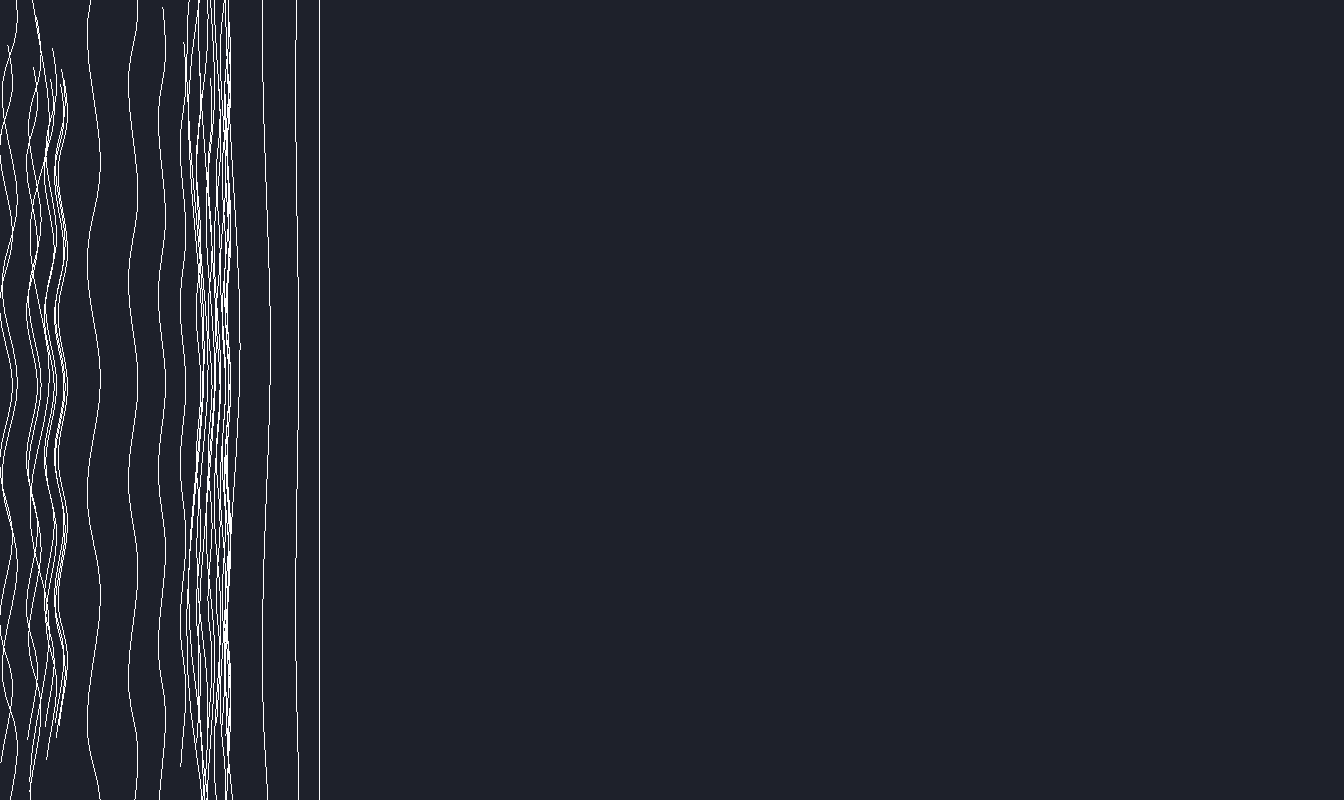
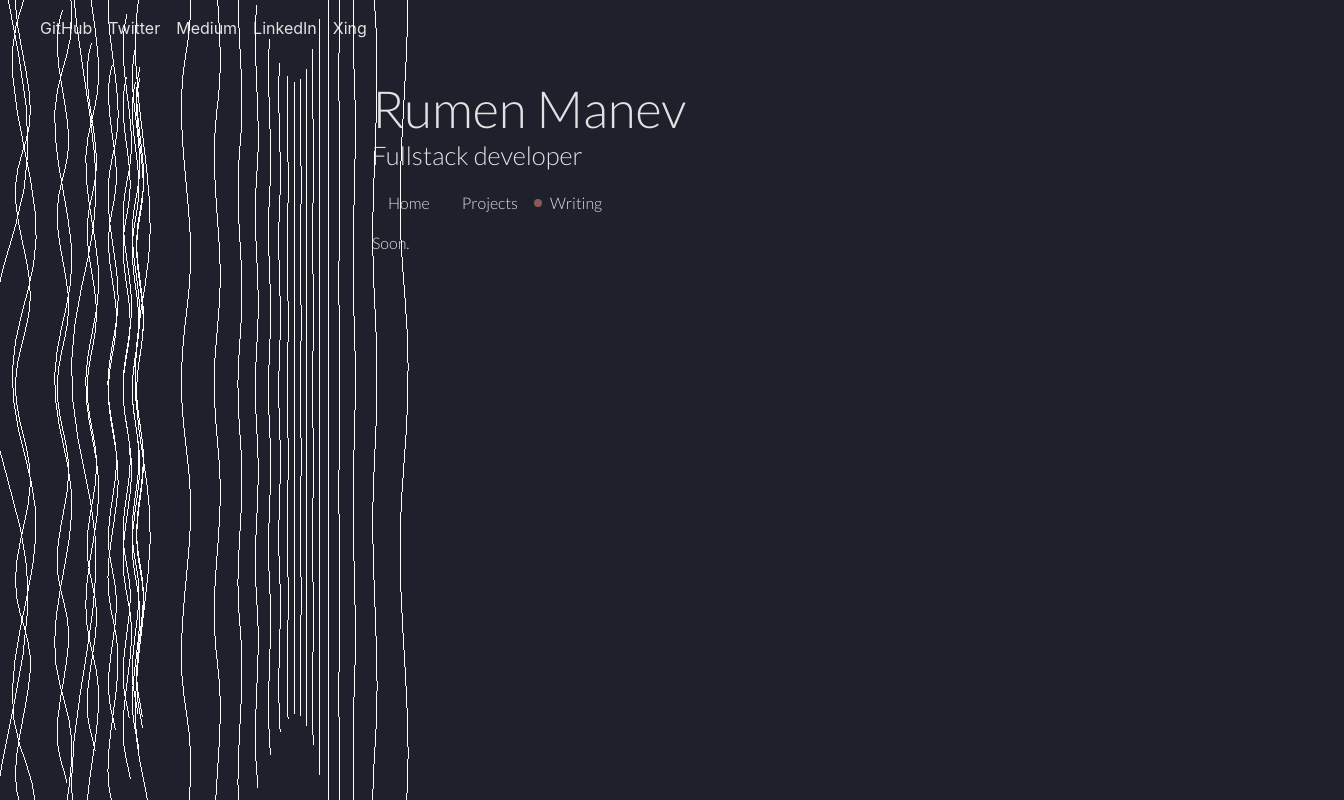
Before and after one commit to rum-n/rmanev9, a React (Vite) app: page /writing in a window 1280 px wide. Before the commit this address had no page. Shown: the whole page, 1344 px wide, since content can reach past the window. Built offline with nearby package versions, Linux system fonts and the light colour scheme.

Commit message:
visual changes

```diff
--- a/src/App.tsx
+++ b/src/App.tsx
@@ -3,7 +3,7 @@ import { BrowserRouter, Route, Routes } from "react-router-dom";
 import { Projects } from "./pages/Projects";
 import ThreeParticles from "./components/ThreeParticles";
 import { PathProvider } from "./context/PathContext";
-// import { Contact } from "./pages/Contact";
+import { Writing } from "./pages/Writing";
 
 function App() {
   return (
@@ -13,7 +13,7 @@ function App() {
         <Routes>
           <Route path="/" element={<Home />} />
           <Route path="projects" element={<Projects />}></Route>
-          {/* <Route path="contact" element={<Contact />}></Route> */}
+          <Route path="writing" element={<Writing />}></Route>
         </Routes>
       </BrowserRouter>
     </PathProvider>
--- a/src/components/Layout/index.tsx
+++ b/src/components/Layout/index.tsx
@@ -8,9 +8,9 @@ const LayoutContainer = styled.div`
   overflow: hidden;
   position: relative;
   width: 100vw;
+  min-height: 50vh;
   display: flex;
   justify-content: center;
-  align-items: center;
   padding: 5rem 2rem 2rem 2rem;
 `;
 
@@ -87,7 +87,7 @@ export const Layout = ({ children }: LayoutProps) => {
   return (
     <LayoutContainer>
       {children}
-      {width > 1024 ? (
+      {width > 1300 ? (
         <LinksBox>
           <LinksWrapper>
             {(links as Links[]).map((project) => (
--- a/src/components/NavMenu/index.tsx
+++ b/src/components/NavMenu/index.tsx
@@ -21,11 +21,12 @@ const MenuList = styled.ul`
   list-style: none;
   display: flex;
   flex-direction: row;
+  padding-left: 1rem;
+  gap: 2rem;
 `;
 
 const MenuItemList = styled.li`
   cursor: pointer;
-  width: 5rem;
   display: flex;
   align-items: center;
   transition: 0.2s ease-in-out;
@@ -39,7 +40,7 @@ const MenuItemList = styled.li`
 const MenuDot = styled.div`
   width: 0.5rem;
   height: 0.5rem;
-  background: #777;
+  background: #8a5858;
   border-radius: 50%;
   margin-right: 0.5rem;
   margin-left: -1rem;
@@ -53,6 +54,10 @@ const menuItems = [
   {
     title: "Projects",
     url: "/projects",
+  },
+  {
+    title: "Writing",
+    url: "/writing",
   },
 ];
 
--- a/src/components/ThreeParticles/index.tsx
+++ b/src/components/ThreeParticles/index.tsx
@@ -8,12 +8,16 @@ const WaveWrapper = styled.div`
   top: 0;
   left: 0;
   width: 50vw;
-  height: 100vh;
   overflow: hidden;
+  @media (max-width: 768px) {
+    /* background-color: #000000; */
+  }
+
 `;
 
 function ConfinedWaveAnimation() {
   const refContainer = useRef<HTMLDivElement>(null);
+  const width = window.innerWidth;
 
   useEffect(() => {
     const scene = new THREE.Scene();
@@ -37,7 +41,6 @@ function ConfinedWaveAnimation() {
     const widthSegments = 50;
     const heightSegments = 50;
     const geometry = new THREE.PlaneGeometry(5, 10, widthSegments, heightSegments);
-
     const lineVertices: number[] = [];
     const { array: vertices } = geometry.attributes.position;
 
@@ -77,12 +80,12 @@ function ConfinedWaveAnimation() {
     });
 
     const verticalLines = new THREE.LineSegments(lineGeometry, material);
-    verticalLines.position.x = -2.5;
+    verticalLines.position.x = -2;
     scene.add(verticalLines);
 
     // Animate the shader's time uniform
     const animateWave = () => {
-      material.uniforms.uTime.value += 0.005;
+      material.uniforms.uTime.value += 0.002;
       renderer.render(scene, camera);
       requestAnimationFrame(animateWave);
     };
--- a/src/pages/Home.tsx
+++ b/src/pages/Home.tsx
@@ -8,6 +8,7 @@ const TitleBox = styled.div`
 
   @media (max-width: 768px) {
     width: 100%;
+    background-color: #00000082;
   }
 `;
 
--- a/src/pages/Projects.tsx
+++ b/src/pages/Projects.tsx
@@ -8,6 +8,7 @@ const TitleBox = styled.div`
 
   @media (max-width: 768px) {
     width: 100%;
+    background-color: #00000082;
   }
 `;
 
@@ -18,6 +19,9 @@ const ProjectsWrapper = styled.ul`
   list-style: none;
   margin-top: 2rem;
   padding: 0;
+  height: 500px;
+  overflow-y: auto;
+  scrollbar-color: #8a5858 #000000;
 `;
 
 const ProjectLine = styled.li`
@@ -77,7 +81,7 @@ const myProjects: ProjectData[] = [
     title: "Boulder Monday",
     year: "2024",
     tech: "React, Next.js, Prisma, Supabase",
-    url: "https://boudlermonday.com/",
+    url: "https://bouldermonday.com/",
   },
 ];
 
--- /dev/null
+++ b/src/pages/Writing.tsx
@@ -0,0 +1,23 @@
+import styled from "styled-components";
+import { Layout } from "../components/Layout";
+import { NavMenu } from "../components/NavMenu";
+
+const TitleBox = styled.div`
+  font-family: "Lato", sans-serif;
+  width: 600px;
+
+  @media (max-width: 768px) {
+    width: 100%;
+  }
+`;
+
+export const Writing = () => {
+  return (
+    <Layout>
+      <TitleBox>
+        <NavMenu menuItem="Writing" />
+        <p>Soon.</p>
+      </TitleBox>
+    </Layout>
+  );
+};
```
